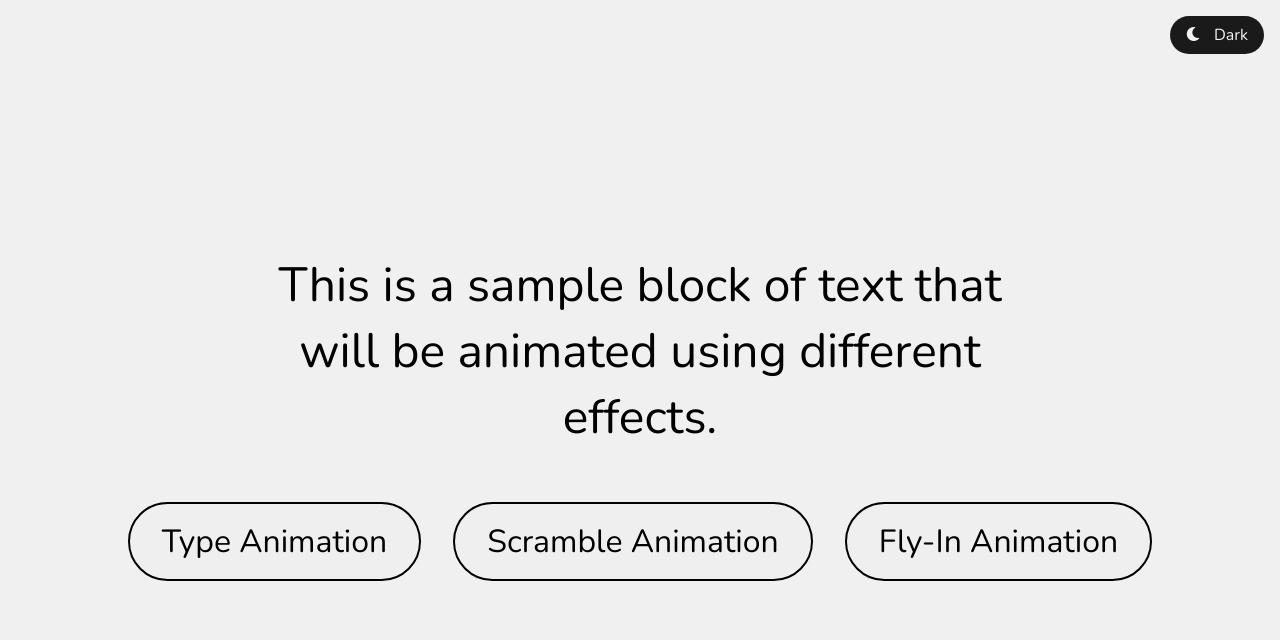
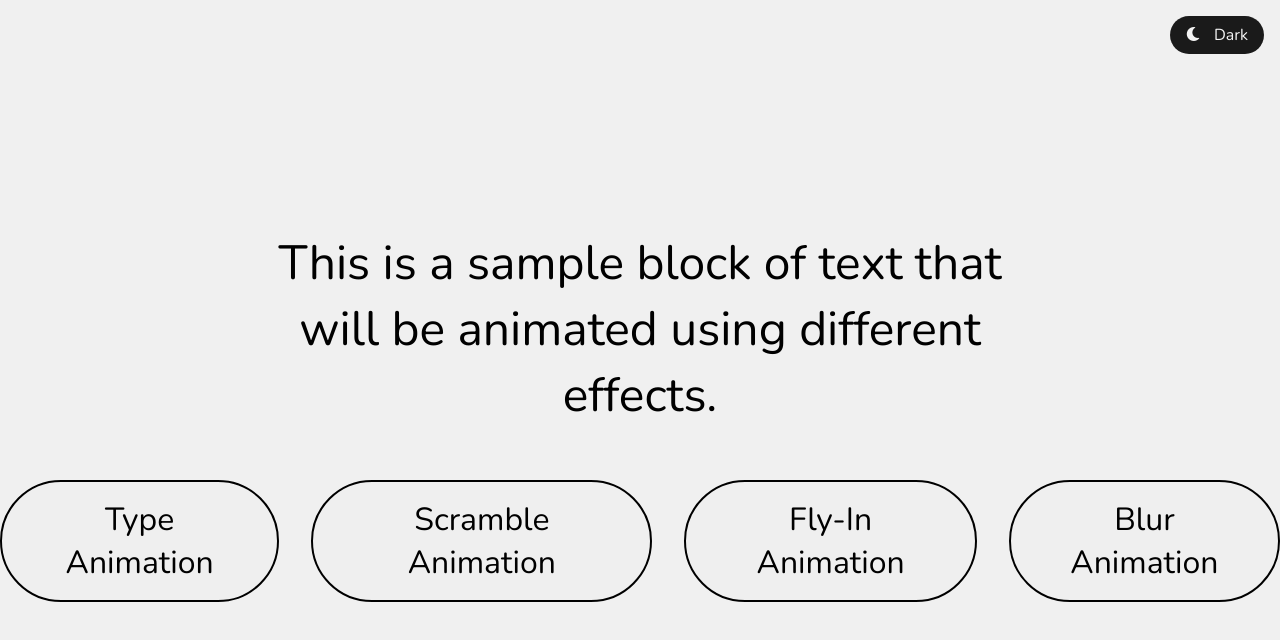
Before and after one commit to Dohrzerkavod/Text-animations, a Vue app: page / in a window 1280 px wide. Shown: the top 640 px of the page. Built offline with nearby package versions, Linux system fonts and the light colour scheme.

Commit message:
Added blur animation

```diff
--- a/src/components/TextAnimation.vue
+++ b/src/components/TextAnimation.vue
@@ -5,7 +5,8 @@
         <button @click="typeAnimation">Type Animation</button>
         <button @click="scrambleAnimation">Scramble Animation</button>
         <button @click="flyInAnimation">Fly-In Animation</button>
-      </div>
+        <button @click="blurAnimation">Blur Animation</button>
+    </div>
       <button class="dark-mode-toggle" @click="toggleDarkMode">
         <i :class="isDarkMode ? 'fas fa-sun' : 'fas fa-moon'"></i>
         {{ darkModeText }}
@@ -91,7 +92,21 @@
             textBlock.appendChild(space);
           }
         });
-      },
+    },
+
+    blurAnimation() {
+      const textBlock = this.$refs.textBlock;
+      textBlock.innerHTML = this.text; // Set the text
+
+      gsap.fromTo(textBlock, {
+        filter: "blur(20px)"
+      }, {
+        duration: 3,
+        filter: "blur(0px)",
+        ease: "power4.out"
+      });
+    },
+
       randomString(length) {
         const chars = 'ABCDEFGHIJKLMNOPQRSTUVWXYZabcdefghijklmnopqrstuvwxyz0123456789';
         let result = '';
```
